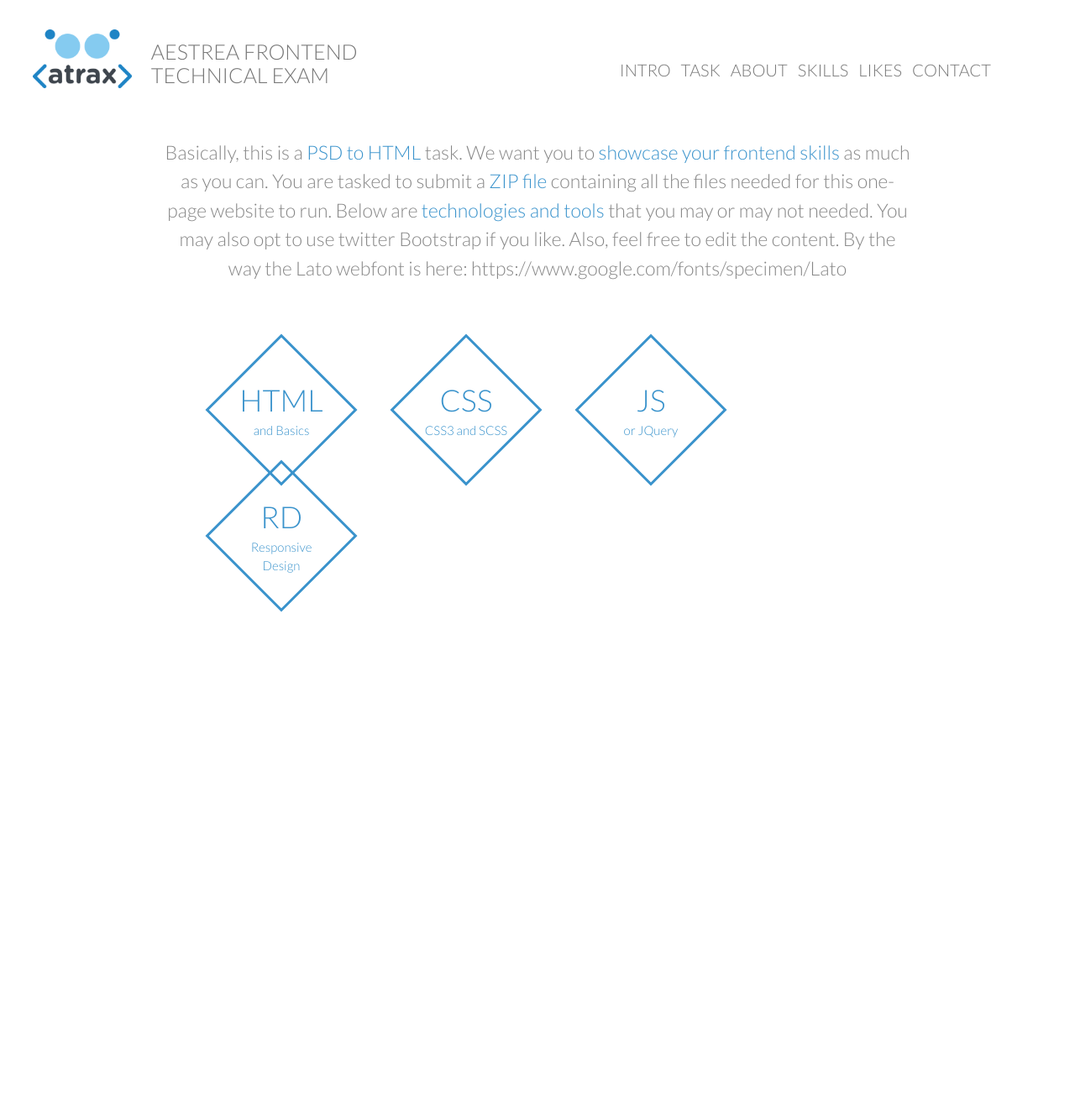
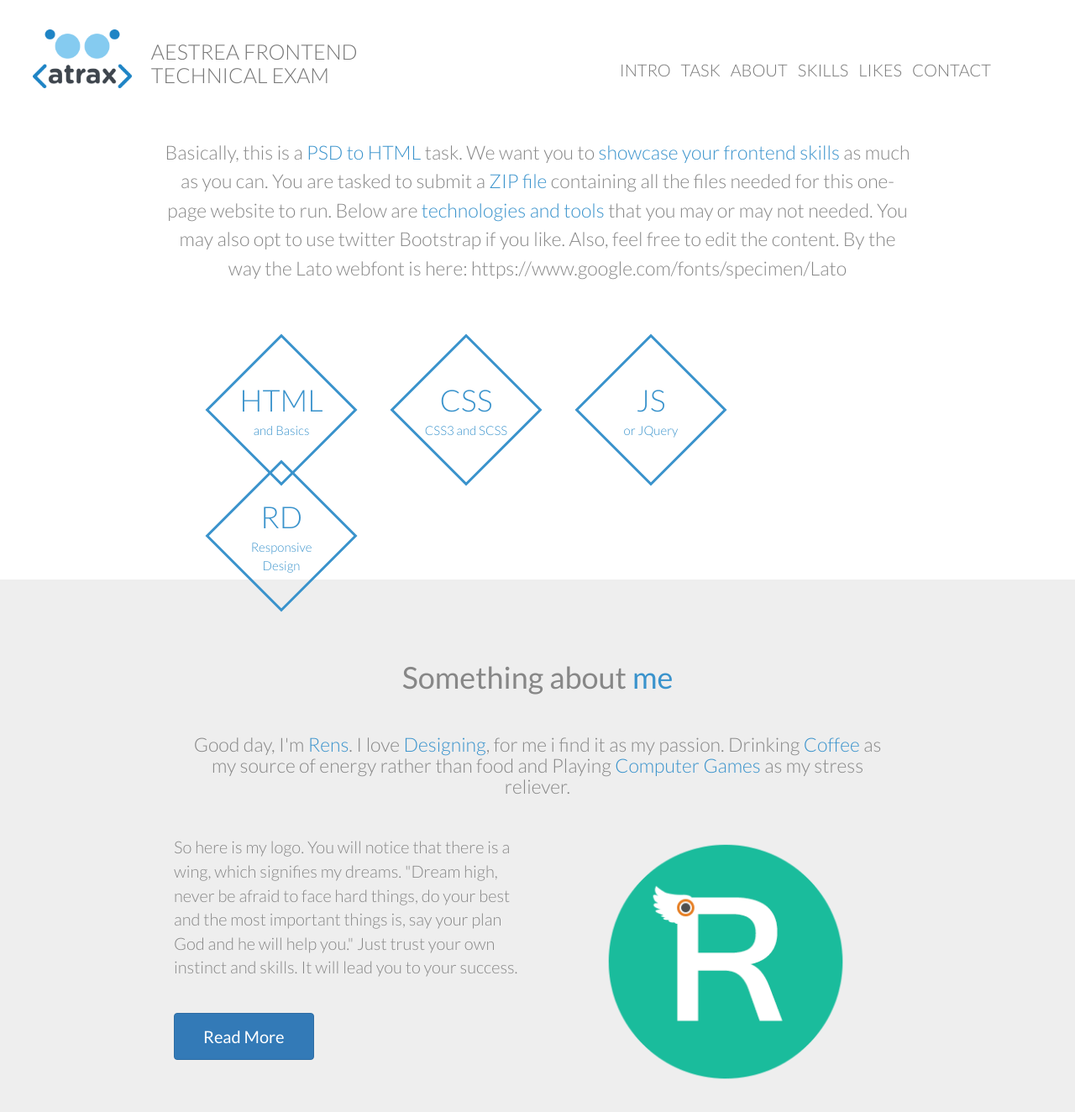
Before and after one commit to rensexam/rensexam.github.io, a Jekyll site: the page built from index.html, in a window 1280 px wide and 1400 px high, scrolled down 762 px. Shown: the top 1324 px of the window at 84% size. Built offline with Jekyll 4.4.1, drawn with Linux system fonts in a browser that asks for light colours; before the commit the page ends 1491 px from its top, so only the background shows below that.

Commit message:
added about section

```diff
--- a/_includes/front/about.html
+++ b/_includes/front/about.html
@@ -1,13 +1,16 @@
 <div class="about-container">
   <h1 class="header text-center">Something about <span class="text-blue">me</span></h1>
-  <h4 class="text-center">Good day, I'm Rens Ramos, a quiet shy type of person. But because of the advice and help of others, I've changed:D</h4>
-  <div class="col-md-8">
-    <div class="col-md-4">
-      <p>The Ginger Grammar Checker helps you write better English and efficiently corrects texts. Based on the context of complete sentences, Ginger Grammar Checker uses patent-pending technology to correct grammar mistakes, spelling mistakes and misused words, with unmatched accuracy.</p>
+  <h4 class="text-center">Good day, I'm  <span class="text-blue">Rens</span>. I love <span class="text-blue">Designing</span>, for me i find it as my passion. Drinking <span class="text-blue">Coffee</span> as my source of energy rather than food and Playing  <span class="text-blue">Computer Games</span> as my stress reliever.</h4>
+  <div class="about-content">
+    <div class="col-md-6">
+      <p>So here is my logo. You will notice that there is a wing, which signifies my dreams. "Dream high, never be afraid to face hard things, do your best and the most important things is, say your plan God and he will help you." Just trust your own instinct and skills. It will lead you to your success.</p>
+
+      <button class="btn btn-primary">Read More</button>
     </div>
 
-    <div class="col-md-4">
+    <div class="col-md-6" align="center">
+      <img src="/img/rensdesign.png"/>
+    </div>
 
-    </div>
   </div>
 </div>
--- a/_includes/front/task.html
+++ b/_includes/front/task.html
@@ -17,7 +17,3 @@
     </div>
   </div>
 </div>
-
-<!-- -ms-transform: rotate(50deg); /* IE 9 */
-    -webkit-transform: rotate(60deg); /* Chrome, Safari, Opera */
-    transform: rotate(45deg); -->
--- a/_sass/front.scss
+++ b/_sass/front.scss
@@ -255,9 +255,37 @@ nav {
 }
 
 /* about style */
-.about {
+#about {
   .about-container{
     background-color: #eeeeee;
     height: 710px;
+   h4 {
+    margin: 0 auto;
+    font-size: 23px;
+    font-weight: 300;
+    padding: 0px 18% 45px 18%;
+   }
+   .about-content {
+      width: 70%;
+      margin: 0 auto;
+      .col-md-6 {
+        min-height: 300px;
+        p {
+          font-size: 20px;
+        }
+        .btn {
+          font-size: 20px;
+          margin-top: 30px;
+          padding: 13px 34px;
+        }
+      }
+      .col-md-6{
+        min-height: 300px;
+        img {
+          height: 300px;
+        }
+      }
+   }
+
   }
 }
--- a/index.html
+++ b/index.html
@@ -10,7 +10,7 @@ layout: front
 </div>
 
 <div id="about">
-<!--   {% include front/about.html %} -->
+  {% include front/about.html %}
 </div>
 
 <div id="skills">
```
Also changed, not shown: _data/about.yml (added), img/rensdesign.png (added).
